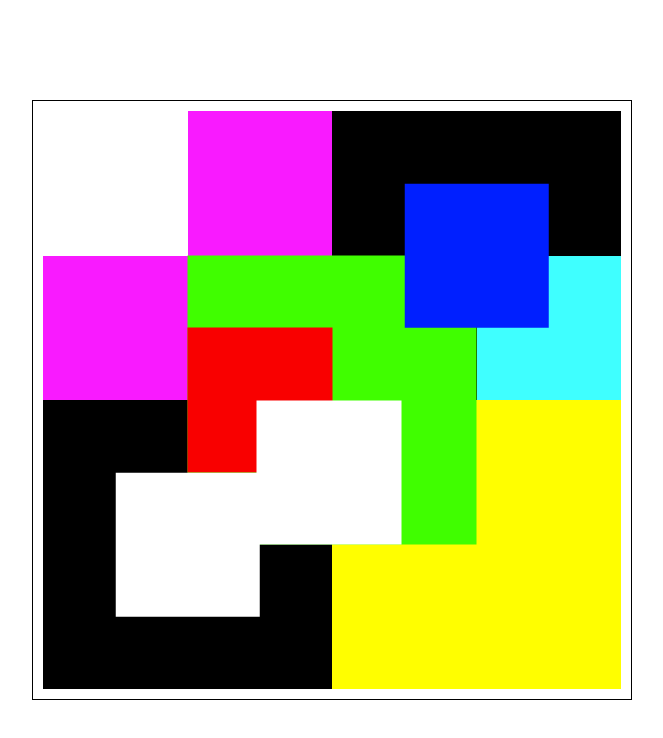
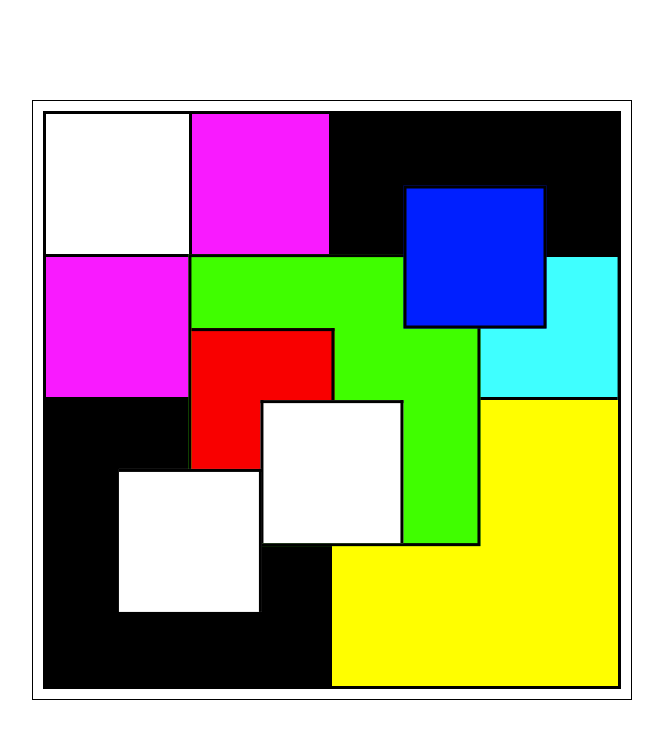
Before and after one commit to rickyshu/color_Image_clone, a React (Vite) app: page / in a window 1280 px wide. Shown: the top 738 px of the page, without its empty margins (308-971 px from the left). Built offline with nearby package versions, Linux system fonts and the light colour scheme.

Commit message:
design:각 정사각형에 부분 border 추가

```diff
--- a/src/App.css
+++ b/src/App.css
@@ -18,6 +18,8 @@
   height: 100%;
   display: flex;
   flex-wrap: wrap;
+  border: 3px solid black;
+  padding: 0;
 }
 
 .quadrant {
--- a/src/App.tsx
+++ b/src/App.tsx
@@ -5,6 +5,9 @@ import Square from "./components/largeSquare/Square";
 import "./App.css";
 
 function App() {
+  const borderLine = "3px solid black";
+  const innerSquareSize = 143.23;
+  const outterSquareSize = 291.78;
   return (
     <>
       <div className="container">
@@ -12,20 +15,20 @@ function App() {
           <div className="box">
             <Square>
               <div className="quadrant">
-                <Square />
-                <Square bgColor="#f91aff" />
-                <Square bgColor="#f91aff" />
+                <Square borderBottom={borderLine} />
+                <Square bgColor="#f91aff" borderLeft={borderLine} borderRight={borderLine} />
+                <Square bgColor="#f91aff" borderBottom={borderLine} />
               </div>
             </Square>
             <Square bgColor="black">
               <div className="quadrant">
-                <Square bgColor="#001fff" position="absolute" top="50%" left="50%" translate="-50% -50% " zIndex="1" />
-                <Square bgColor="#3fffff" position="absolute" bottom="0" right="0" />
+                <Square bgColor="#001fff" position="absolute" top="50%" left="50%" translate="-50% -50% " zIndex="1" borderBottom={borderLine} borderLeft={borderLine} borderRight={borderLine} borderTop={borderLine} />
+                <Square bgColor="#3fffff" position="absolute" bottom="0" right="0" translate="-0.3% 0%" borderBottom={borderLine} />
               </div>
             </Square>
             <Square bgColor="black">
               <div className="quadrant">
-                <Square bgColor="white" position="absolute" top="50%" left="50%" translate="-50% -50%" zIndex="1" />
+                <Square bgColor="white" position="absolute" top="50%" left="50%" translate="-49% -51.8%" zIndex="1" borderRight={borderLine} borderTop={borderLine} />
               </div>
             </Square>
             <Square bgColor="#fffe00">
@@ -33,10 +36,10 @@ function App() {
             </Square>
           </div>
           <div>
-            <Square width={289} height={289} bgColor="#40fe00" position="absolute" top="50%" left="50%" translate="-50% -50%">
+            <Square width={outterSquareSize} height={outterSquareSize} bgColor="#40fe00" position="absolute" top="50%" left="50%" translate="-49.2% -50%" borderTop={borderLine} borderRight={borderLine} borderLeft={borderLine} borderBottom={borderLine}>
               <div className="quadrant">
-                <Square bgColor="#f90000" position="absolute" top="25%" left="0" />
-                <Square bgColor="white" position="absolute" bottom="0" left="24%" />
+                <Square width={innerSquareSize} height={innerSquareSize} bgColor="#f90000" position="absolute" top="25%" left="0" borderTop={borderLine} borderRight={borderLine} borderBottom={borderLine} />
+                <Square width={innerSquareSize} height={innerSquareSize} bgColor="white" position="absolute" bottom="0" left="24%" borderLeft={borderLine} borderTop={borderLine} borderRight={borderLine} />
               </div>
             </Square>
           </div>
--- a/src/components/largeSquare/Square.tsx
+++ b/src/components/largeSquare/Square.tsx
@@ -13,22 +13,30 @@ interface LargeSquareProps {
   translate?: string;
   children?: React.ReactNode;
   zIndex?: string;
+  borderRight?: string;
+  borderLeft?: string;
+  borderTop?: string;
+  borderBottom?: string;
 }
 
 interface InlineStlye {
   backgroundColor: string | undefined;
-  width?: number | undefined;
-  height?: number | undefined;
-  position?: "static" | "relative" | "absolute" | undefined;
-  top?: string | undefined;
-  bottom?: string | undefined;
-  right?: string | undefined;
-  left?: string | undefined;
-  translate?: string | undefined;
-  zIndex?: string | undefined;
+  width: number | undefined;
+  height: number | undefined;
+  position: "static" | "relative" | "absolute" | undefined;
+  top: string | undefined;
+  bottom: string | undefined;
+  right: string | undefined;
+  left: string | undefined;
+  translate: string | undefined;
+  zIndex: string | undefined;
+  borderRight: string | undefined;
+  borderLeft: string | undefined;
+  borderTop: string | undefined;
+  borderBottom: string | undefined;
 }
 
-const LargeSquare: React.FC<LargeSquareProps> = ({ children, bgColor, width, height, zIndex, translate, position, top, bottom, right, left }) => {
+const LargeSquare: React.FC<LargeSquareProps> = ({ children, bgColor, width, height, zIndex, translate, position, top, bottom, right, left, borderRight, borderLeft, borderBottom, borderTop }) => {
   const inlineStyle: InlineStlye = {
     backgroundColor: bgColor,
     width,
@@ -40,6 +48,10 @@ const LargeSquare: React.FC<LargeSquareProps> = ({ children, bgColor, width, hei
     left,
     translate,
     zIndex,
+    borderRight,
+    borderLeft,
+    borderBottom,
+    borderTop,
   };
 
   return (
--- a/src/index.css
+++ b/src/index.css
@@ -78,7 +78,8 @@ summary,
 time,
 mark,
 audio,
-video {
+video,
+main {
   margin: 0;
   padding: 0;
   border: 0;
```
